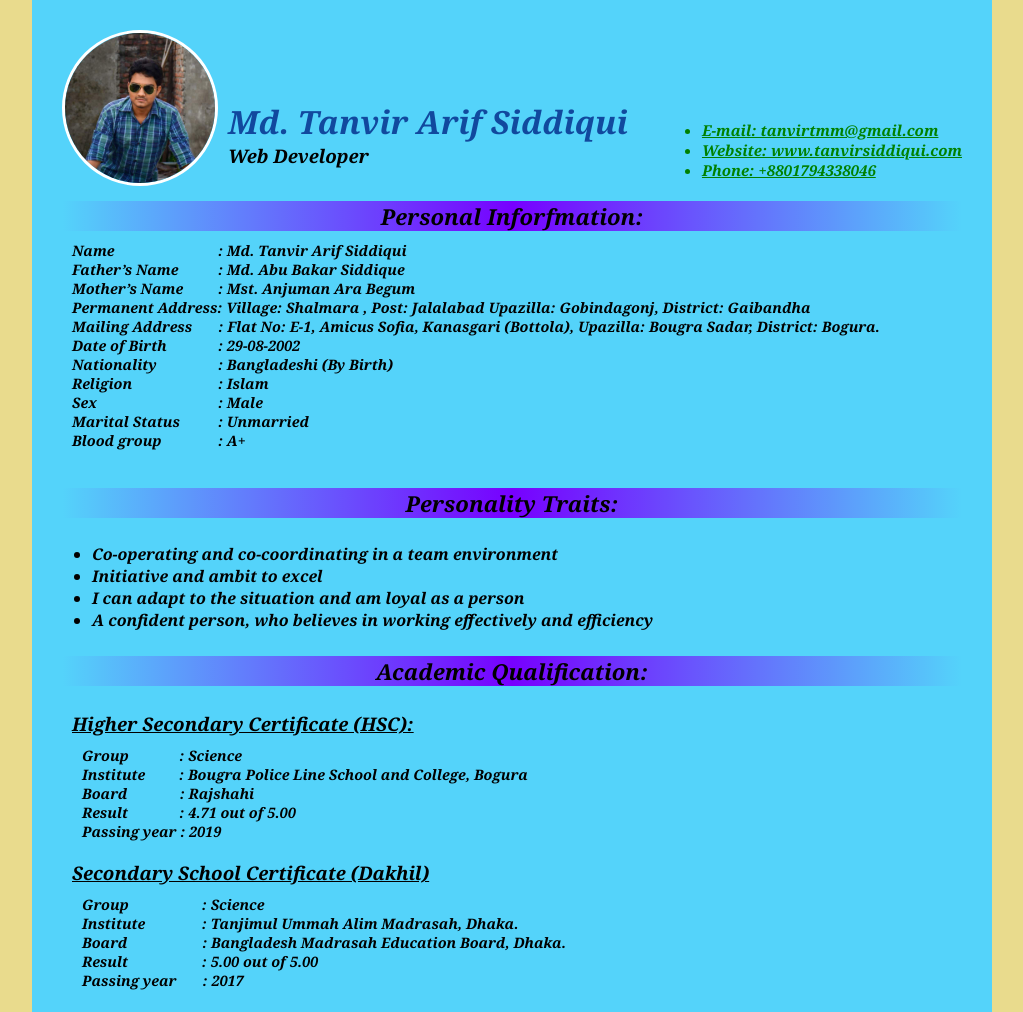
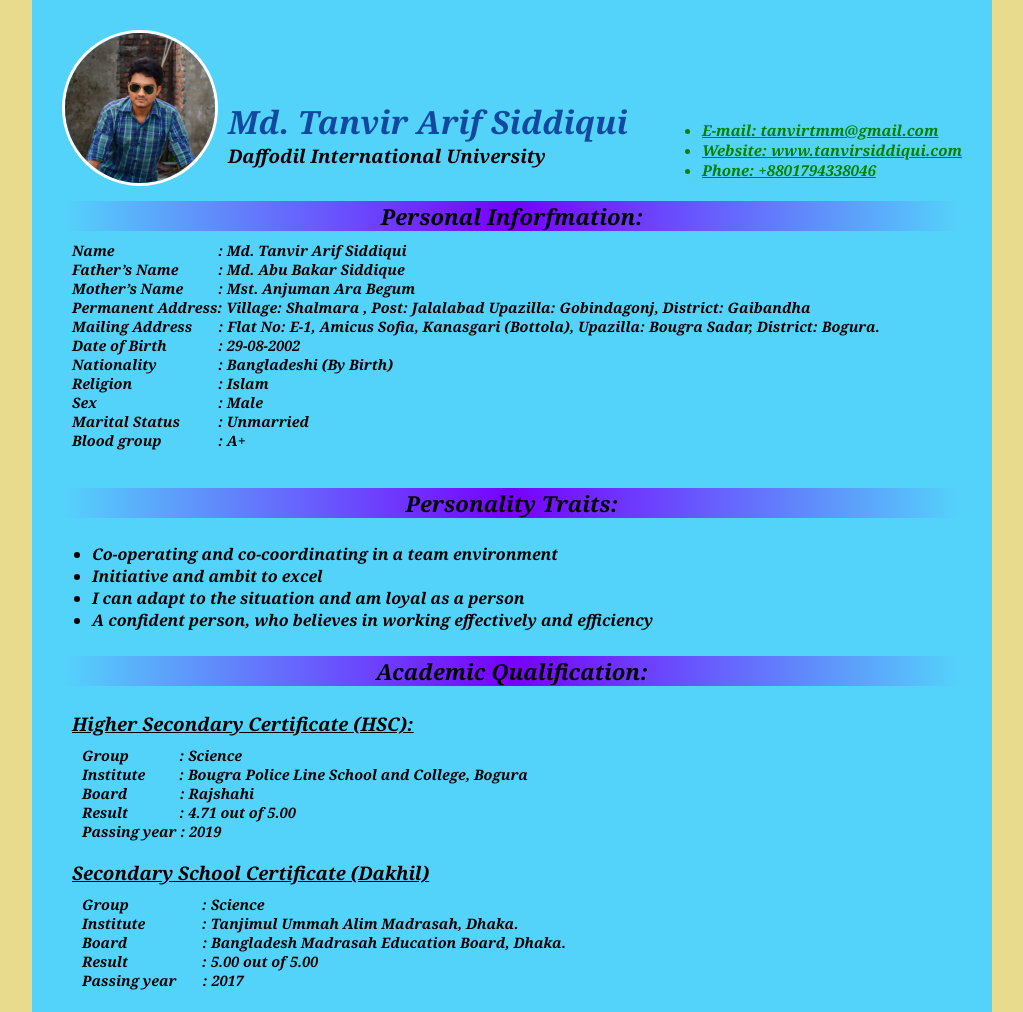
Before and after one commit to sonnet16/CVproject, a plain HTML site: page index.html in a window 1280 px wide. Shown: the top 1012 px of the page, without its empty margins (128-1151 px from the left). Drawn offline with Linux system fonts and the light colour scheme; a web font is replaced by a local one.

Commit message:
Update index.html

```diff
--- a/index.html
+++ b/index.html
@@ -17,7 +17,7 @@
       <img class="photo" src="541.jpg" alt="No Image Found!!">
       <div id="name">
         <h1>Md. Tanvir Arif Siddiqui</h1>
-        <h3>Web Developer</h3>
+        <h3>Daffodil International University</h3>
       </div>
       <div id="contact">
         <p>
```
